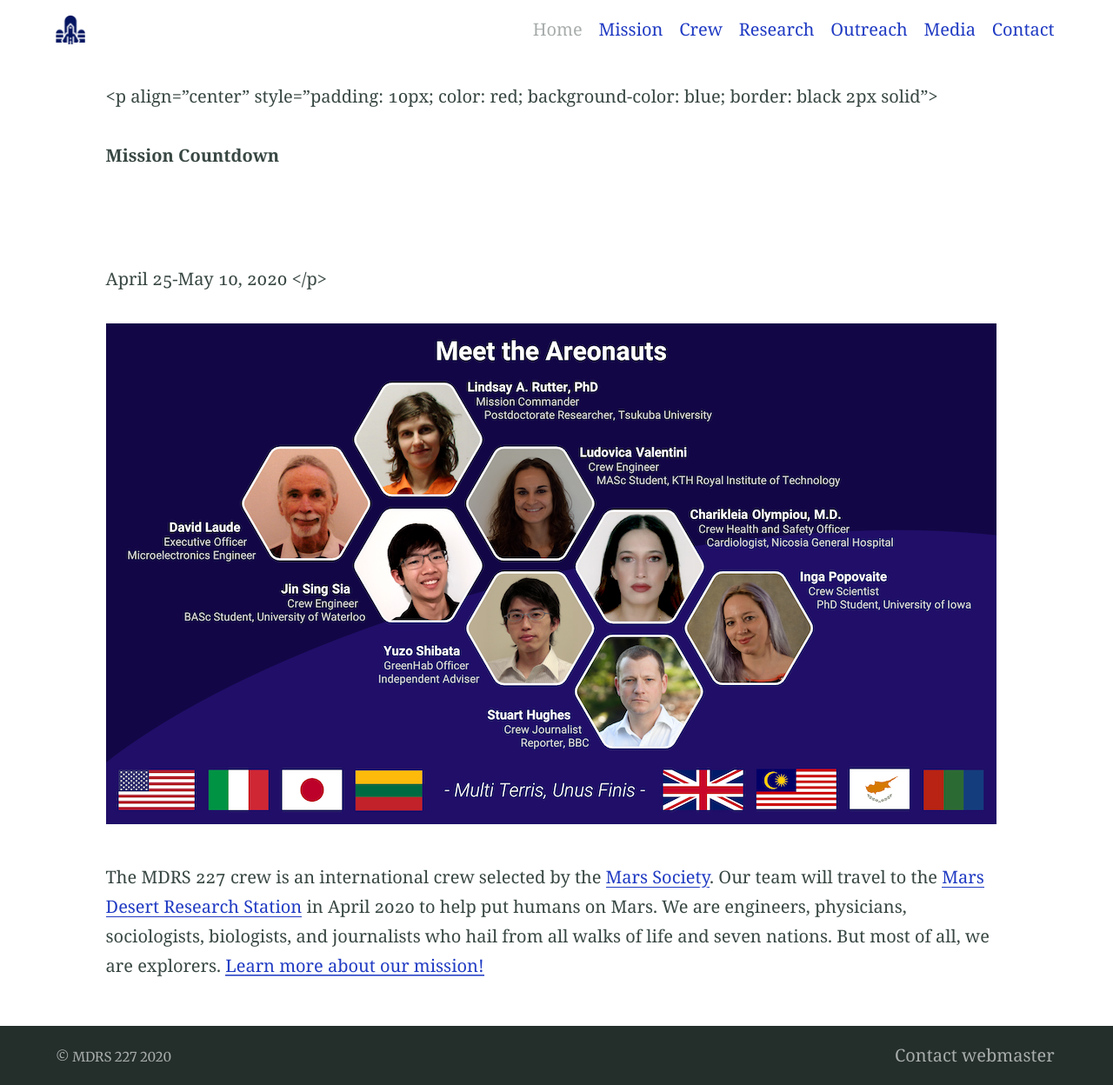
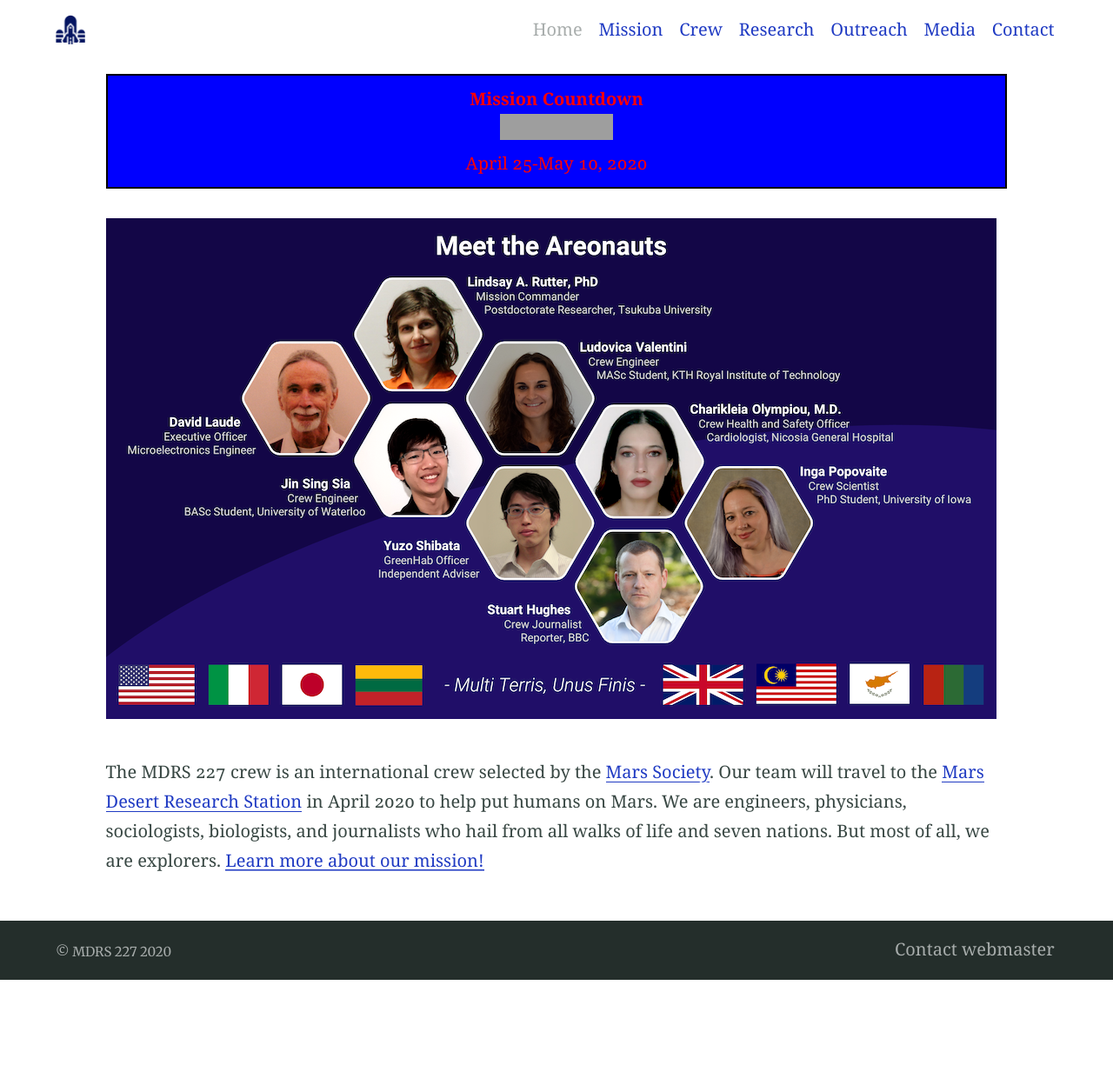
Before and after one commit to mdrs228/mdrs227.github.io, a Jekyll site: the page built from index.md, in a window 1280 px wide. Shown: the whole page at 87% size. Built offline with Jekyll 4.4.1, drawn with Linux system fonts in a browser that asks for light colours; our own code applies the rules of GitHub Pages for plain Markdown files; after the commit the page ends 1127 px from its top, so only the background shows below that; grey boxes are pictures that could not be loaded.

Commit message:
Correct quotation marks

```diff
--- a/index.md
+++ b/index.md
@@ -1,4 +1,4 @@
-<p align="center" style=”padding: 10px; color: red; background-color: blue; border: black 2px solid”>
+<p align="center" style="padding: 10px; color: red; background-color: blue; border: black 2px solid">
 
   <b>Mission Countdown</b><br>
 
```
